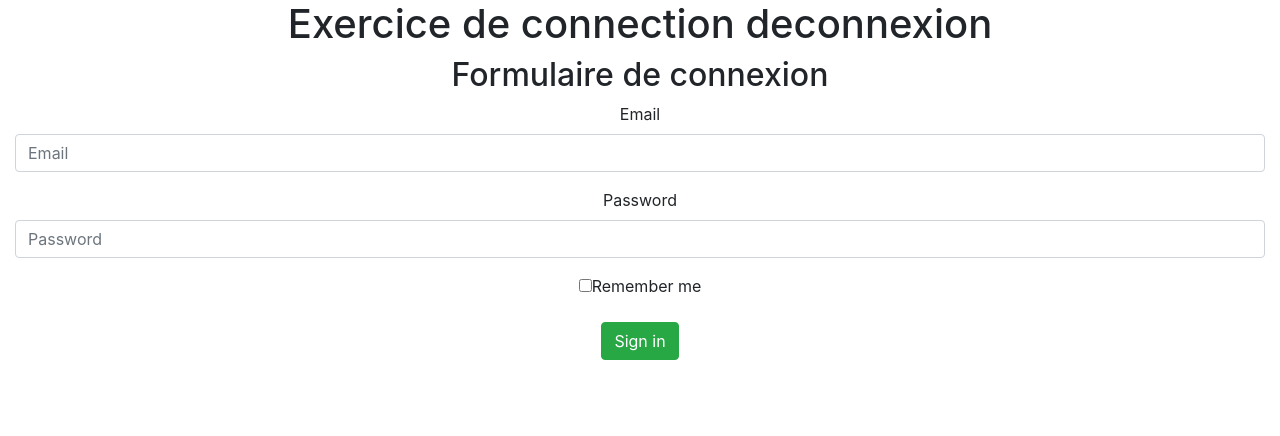
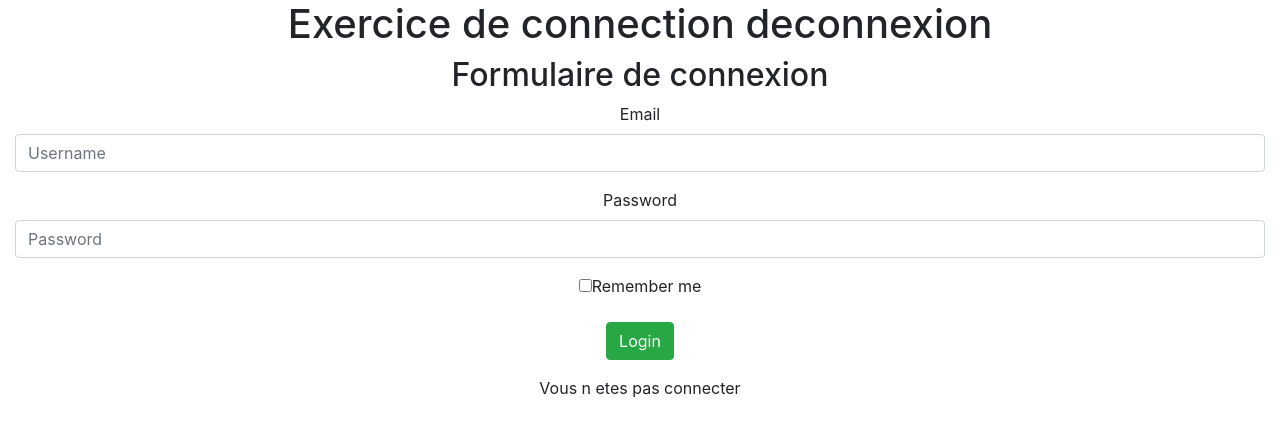
Before and after one commit to eddelaage/authentication_passport_jwt_client, a React (Create React App) app: page / in a window 1280 px wide. Shown: the top 436 px of the page. Built offline with nearby package versions, Linux system fonts and the light colour scheme.

Commit message:
Add login form and - fetch API for token - store the token in localStorage

```diff
--- a/src/components/Form.js
+++ b/src/components/Form.js
@@ -1,4 +1,4 @@
-import React, { Component } from 'react'
+import React from 'react'
 import {Form} from 'react-bootstrap'
 import {FormGroup} from 'react-bootstrap'
 import {Col} from 'react-bootstrap'
@@ -8,17 +8,65 @@ import {Checkbox} from 'react-bootstrap'
 import {Button} from 'react-bootstrap'
 
 class LoginForm extends React.Component {
+
+    state= {
+      username: '',
+      password:'',
+      flash: '',
+      token: ''
+    };
+
+    handelSubmit = (event) => {
+      event.preventDefault();
+      // console.log(this.state)
+      const token = this.state.token
+      // this.setState({ username: '', password: '' })
+
+      fetch("http://localhost:3249/auth/login", {
+        method: 'POST',
+        headers: new Headers({'Content-Type':  'application/json'
+      }),
+        body:  JSON.stringify(this.state),
+    })
+    .then(res => res.json())
+    .then(data => {
+      // console.log(data)
+      if(!data.user) {
+        //alert class danger user don't exist
+      }
+      else {
+        //store the token
+        // console.log(data.token)
+        this.setState({"token": data.token})
+        window.localStorage.setItem(token, token)
+      }
+    })
+    // .then(data => console.log(data.token))
+
+    // .then(
+    //   res => this.setState({"token": res.token})
+    // //   res  =>  this.setState({"flash":  res.flash}),
+    // //   err  =>  this.setState({"flash":  err.flash})
+    // )
+  };
+
   render() {
     return(
       <div>
         <h2>Formulaire de connexion</h2>
-        <Form horizontal>
+        <Form horizontal onSubmit={this.handelSubmit}>
           <FormGroup controlId="formHorizontalEmail">
             <Col componentClass={ControlLabel} sm={12} xl={12}>
               Email
             </Col>
             <Col sm={12} xl={12} lg={12}>
-              <FormControl type="email" placeholder="Email" />
+              <FormControl
+                type="text"
+                placeholder="Username"
+                name="username"
+                value={this.state.username}
+                onChange={ (event) => this.setState({ username: event.target.value }) }
+              />
             </Col>
           </FormGroup>
 
@@ -27,7 +75,13 @@ class LoginForm extends React.Component {
               Password
             </Col>
             <Col sm={12}>
-              <FormControl type="password" placeholder="Password" />
+              <FormControl
+                value={this.state.password}
+                onChange={ (event) => this.setState({ password: event.target.value }) }
+                type="password"
+                placeholder="Password"
+                name="password"
+              />
             </Col>
           </FormGroup>
 
@@ -39,10 +93,13 @@ class LoginForm extends React.Component {
 
           <FormGroup>
             <Col smOffset={12} sm={12}>
-              <Button bsStyle='success' type="submit">Sign in</Button>
+              <Button bsStyle='success' type="submit">Login</Button>
             </Col>
           </FormGroup>
         </Form>
+        <p className="status-message">
+          {this.state.token ? JSON.stringify(this.state.username) : 'Vous n etes pas connecter'}
+        </p>
       </div>
     )
   }
```
